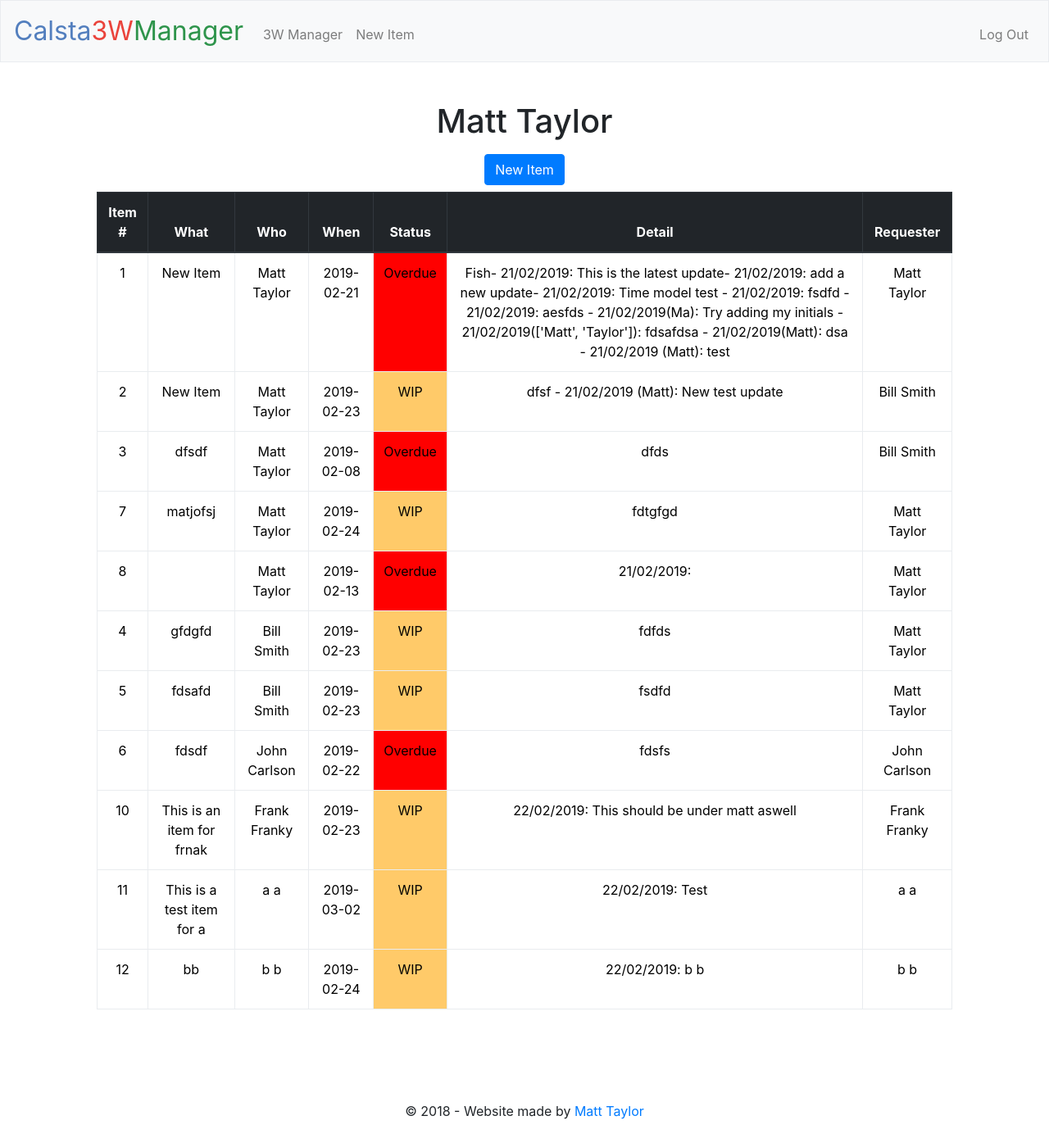
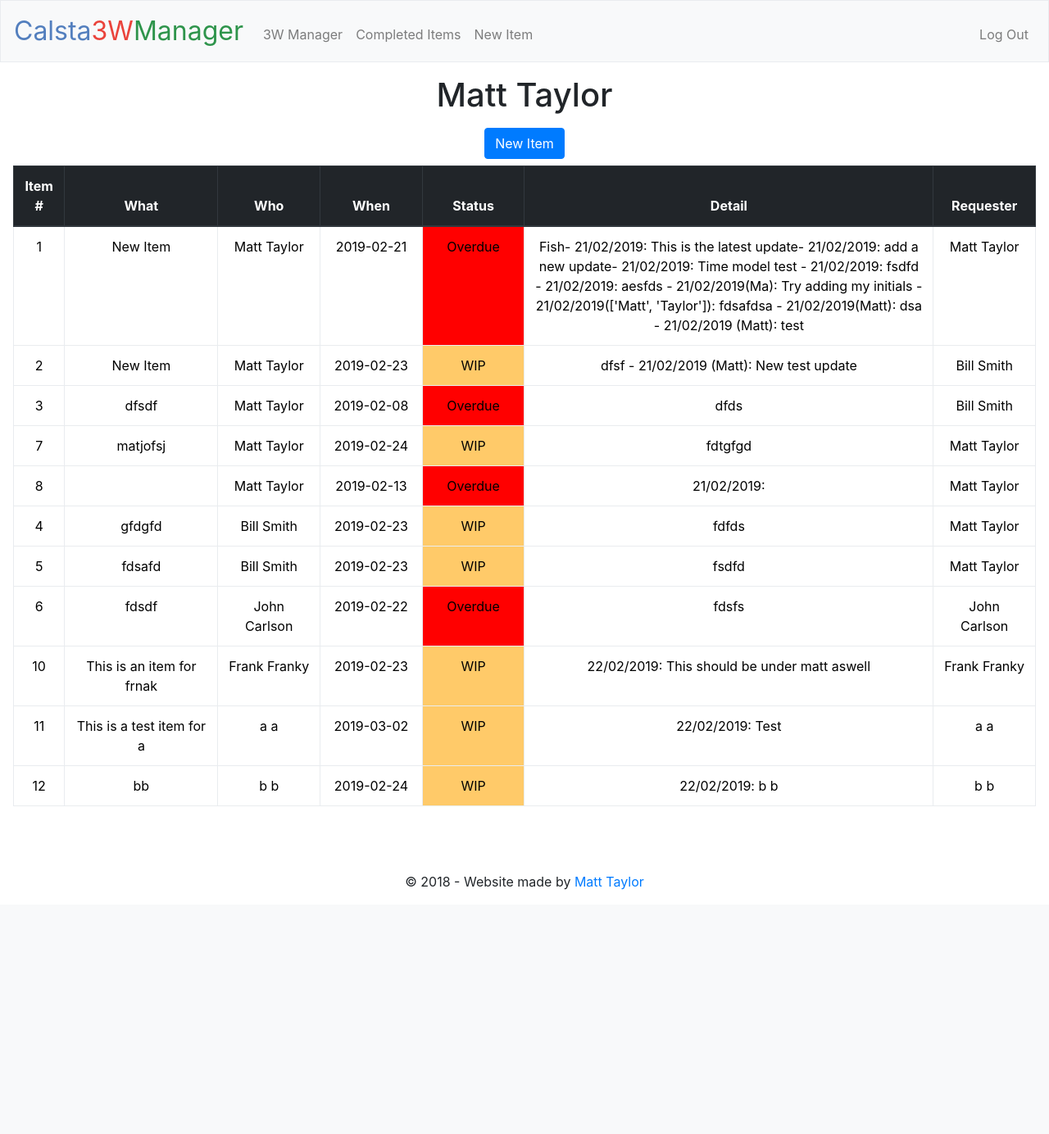
Before and after one commit to CROC0/3W, a Flask app: page /manager in a window 1280 px wide. Shown: the whole page at 82% size. After the commit the page ends 1086 px from the top, so only its background shows below. Run offline with Flask 2, Linux system fonts and the light colour scheme; the visitor is signed in with stand-in values (Sample User, id 1); data comes from the database, SQL or seed files in the repository; some libraries are stand-ins or nearby versions.

Commit message:
fixed table format for html sheets

```diff
--- a/app.py
+++ b/app.py
@@ -3,7 +3,6 @@ import os
 from flask import Flask, flash, redirect, render_template, request, session
 from werkzeug.security import check_password_hash, generate_password_hash
 from datetime import datetime
-
 
 from scripts.login import UserModel, login_required
 from scripts.item import ItemModel
@@ -116,8 +115,10 @@ def register():
 
             return render_template("register.html", users=users)
 
+        # adds user to the database
         user.save_to_db()
 
+        # remembers the user id in sessions to allow access to other pages.
         session["user_id"] = user.id
 
         return redirect('/')
@@ -143,6 +144,16 @@ def item(item):
     item_list = [item.manage() for item in items]
 
     return render_template("/item.html", who=user, items=item_list)
+
+
+@app.route("/completeditems")
+@login_required
+def completedItems():
+    user = UserModel.find_by_id(session["user_id"])
+    completedItems = ItemModel.listCompletedItems()
+    item_list = [item.manage() for item in completedItems]
+
+    return render_template("/completeditems.html", who=user, items=item_list)
 
 
 @app.route("/update/<int:item_id>", methods=["POST"])
--- a/scripts/item.py
+++ b/scripts/item.py
@@ -58,10 +58,17 @@ class ItemModel(db.Model):
         return items
 
     @classmethod
+    def listCompletedItems(cls):
+        return cls.query.filter_by(complete=True).all()
+
+    @classmethod
     def listItem(cls, item):
         return cls.query.filter_by(id=item).all()
 
     def check_status(self):
-        if datetime.strptime(self.when, '%Y-%m-%d') < datetime.now():
-            return "Overdue"
-        return "WIP"
+        if self.complete:
+            return "Complete"
+        else:
+            if datetime.strptime(self.when, '%Y-%m-%d') < datetime.now():
+                return "Overdue"
+            return "WIP"
--- a/static/styles.css
+++ b/static/styles.css
@@ -31,7 +31,31 @@ main {
     text-align: center;
 }
 
-    main img {
-        /* constrain images on small screens */
-        max-width: 100%;
-    }
+main img {
+    /* constrain images on small screens */
+    max-width: 100%;
+}
+
+td {
+    padding: 0px;
+}
+td a {
+    display: block;
+    color: black;
+}
+tr:hover {
+    background: rgb(199, 196, 196);
+    color: blue;
+}
+
+.Overdue {
+    background: red;
+}
+
+.WIP {
+    background: rgba(255, 166, 0, 0.589);
+}
+
+.Complete {
+    background: green;
+}
--- a/templates/layout.html
+++ b/templates/layout.html
@@ -22,9 +22,9 @@
         <div class="collapse navbar-collapse" id="navbar">
             {% if session.user_id %}
             <ul class="navbar-nav mr-auto mt-2">
-                <li class="nav-item"><a class="nav-link" href="{{url_for("manager")}}">3W Manager</a></li>
-                <li class="nav-item"><a class="nav-link" href="{{ url_for("newitem")}}">New Item</a></li>
-
+                <li class="nav-item"><a class="nav-link" href="{{url_for("manager") }}">3W Manager</a></li>
+                <li class="nav-item"><a class="nav-link" href="{{ url_for("completedItems") }}">Completed Items</a></li>
+                <li class="nav-item"><a class="nav-link" href="{{ url_for("newitem") }}">New Item</a></li>
             </ul>
             <ul class="navbar-nav ml-auto mt-2">
                 <li class="nav-item"><a class="nav-link" href="/logout">Log Out</a></li>
@@ -48,7 +48,7 @@
     </header>
     {% endif %}
 
-    <main class="container p-5">
+    <main class="p-3">
         {% block main %}{% endblock %}
     </main>
 
--- a/templates/manager.html
+++ b/templates/manager.html
@@ -5,29 +5,6 @@
 {% endblock %}
 
 {% block main %}
-
-<style>
-    td {
-        padding: 0px;
-    }
-    td a {
-        display: block;
-        color: black;
-    }
-    tr:hover {
-        background: grey;
-        color: blue;
-    }
-
-    .Overdue {
-        background: red;
-    }
-
-    .WIP {
-        background: rgba(255, 166, 0, 0.589);
-    }
-
-</style>
 
 <h1>{{ who }}</h1>
 
@@ -49,14 +26,13 @@
         {% if not item['complete'] %}
 
     <tr>
-      <td><a href="/item/{{item['id']}}">{{ item['id'] }}</td></a>
-      <td><a href="/item/{{item['id']}}">{{ item['what'] }}</a></td>
-      <td><a href="/item/{{item['id']}}">{{ item['who'] }}</a></td>
-      <td><a href="/item/{{item['id']}}">{{ item['when'] }}</a></td>
-      <td class="{{item['stat']}}"><a href="/item/{{item['id']}}">{{ item['stat'] }}</a></td>
-      <td><a href="/item/{{item['id']}}">{{ item['detail'] }}</a></td>
-      <td><a href="/item/{{item['id']}}">{{ item['requester'] }}</a></td>
-
+      <td width="5%"><a href="/item/{{item['id']}}">{{ item['id'] }}</td></a>
+      <td width="15%"><a href="/item/{{item['id']}}">{{ item['what'] }}</a></td>
+      <td width="10%"><a href="/item/{{item['id']}}">{{ item['who'] }}</a></td>
+      <td width="10%"><a href="/item/{{item['id']}}">{{ item['when'] }}</a></td>
+      <td width="10%" class="{{item['stat']}}"><a href="/item/{{item['id']}}">{{ item['stat'] }}</a></td>
+      <td width="40%"><a href="/item/{{item['id']}}">{{ item['detail'] }}</a></td>
+      <td width="10%"><a href="/item/{{item['id']}}">{{ item['requester'] }}</a></td>
     </tr>
         {% endif %}
     {% endfor %}
```
Also changed, not shown: templates/item.html (+7 -9 lines).
